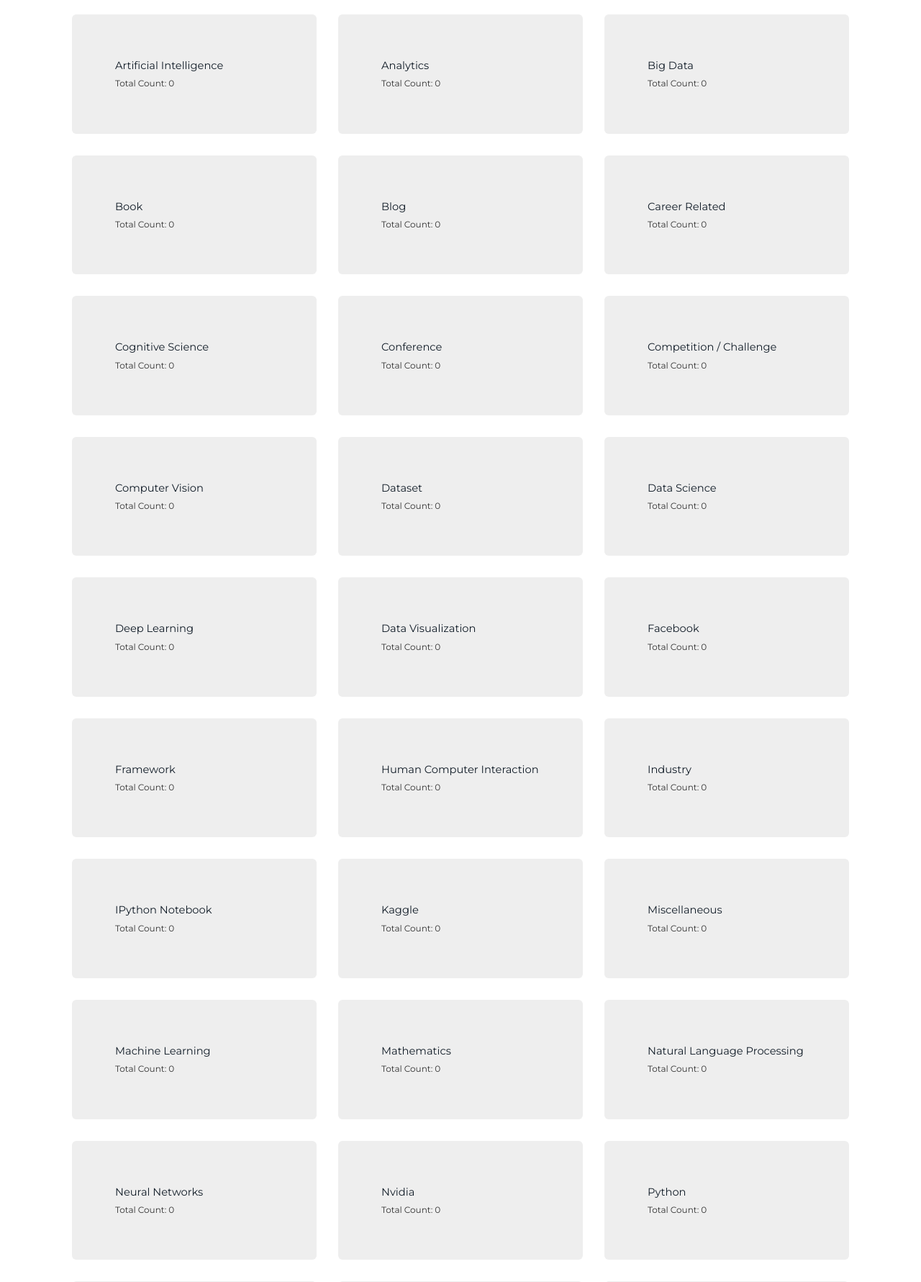
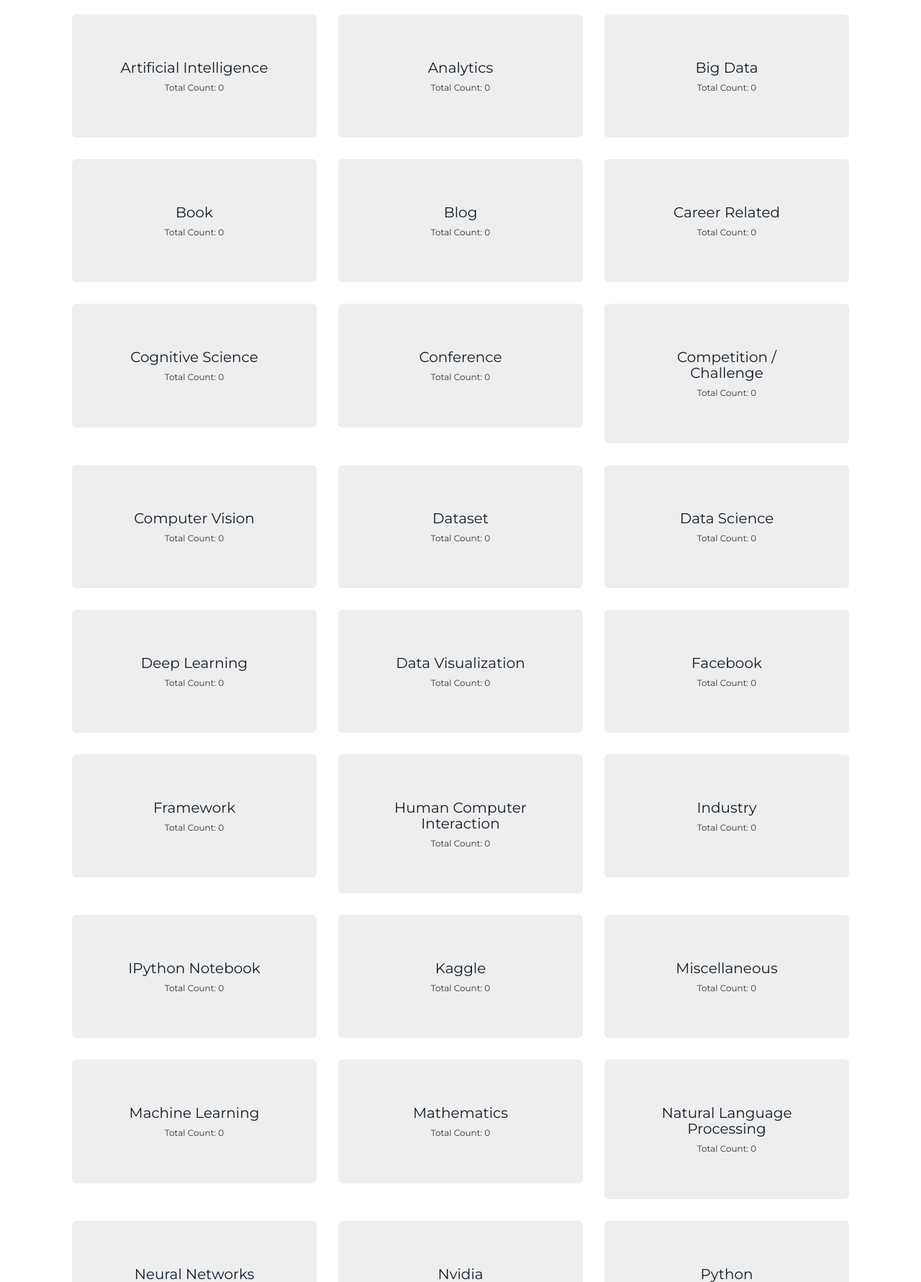
Before and after one commit to maheshkkumar/news_curator, a Flask app: page /category in a window 1280 px wide. Shown: the part 52-1833 px from the top of the page at 72% size. Run offline with Flask 2, Linux system fonts and the light colour scheme; data that the repository does not hold is empty; some libraries are stand-ins or nearby versions.

Commit message:
Upadted categories jumbotron UI

```diff
--- a/app/static/css/style.css
+++ b/app/static/css/style.css
@@ -35,9 +35,16 @@
 }
 
 /* Jumbotron Content UI */
-#jumbotron-data a{
+.jumbotron{
     text-align: center;
 }
+
+.jumbotron a{
+    font-size: 15pt;
+    text-align: center;
+}
+
+
 
 /* Set the fixed height of the footer here */
 #footer {
--- a/app/templates/total_categories.html
+++ b/app/templates/total_categories.html
@@ -5,7 +5,7 @@
 		{% for category in category_chunk %}
 			<div id="total_categories" class="col-md-4">
 				<div class="jumbotron">
-					<p id="jumbotron-data">
+					<p>
 						<a href="{{ url_for('category_selection', category_type=category[1]) }}"><h5>{{category[1]}}</ h5></a>
 						{% if category[0] in categories_count %}
 							<h6>Total Count: {{ categories_count[category[0]] }}</h6>
--- a/config.py
+++ b/config.py
@@ -42,7 +42,7 @@
                     ("SW", "Software Product"),
                     ("TUTS", "Tutorial"),
                     ("TWEET", "Twitter"),
-                    ("WAR", "War"),
+                    ("WAR", "Versus"),
                     ("WS", "Web Scraping")
                 ]
 
```
